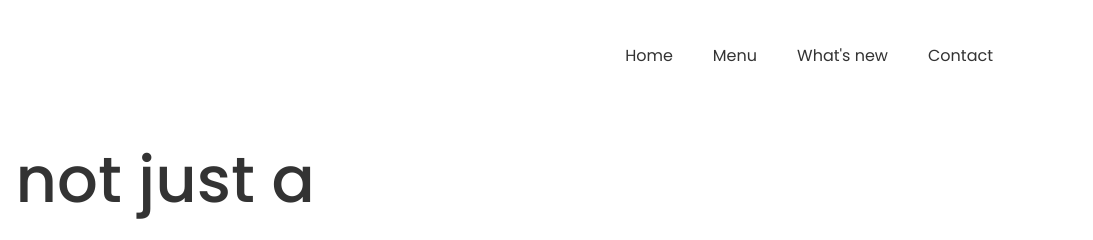
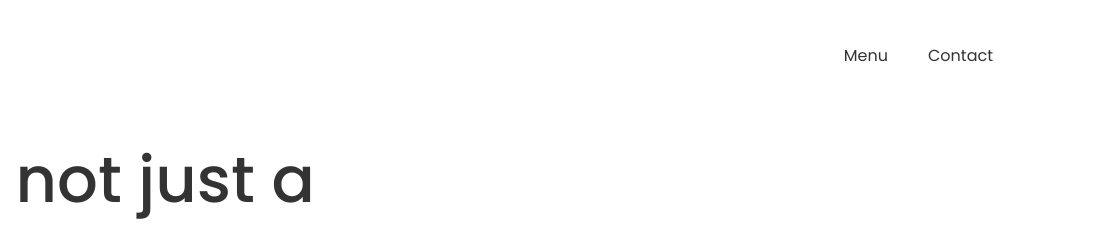
Before and after one commit to thilakshids/StarBucks-Website, a plain HTML site: page index.html in a window 1280 px wide. Shown: the top 240 px of the page, 187-1280 px from the left. Drawn offline with Linux system fonts and the light colour scheme.

Commit message:
added new

```diff
--- a/index.html
+++ b/index.html
@@ -10,9 +10,9 @@
             <header>
                 <a href="#"><img src="logo.png" class="logo"></a>
                 <ul>
-                    <li><a href="#">Home</a></li>
+                    <!-- <li><a href="#">Home</a></li> -->
                     <li><a href="#">Menu</a></li>
-                    <li><a href="#">What's new</a></li>
+                    <!-- <li><a href="#">What's new</a></li> -->
                     <li><a href="#">Contact</a></li>
                 </ul>
             </header>
```
